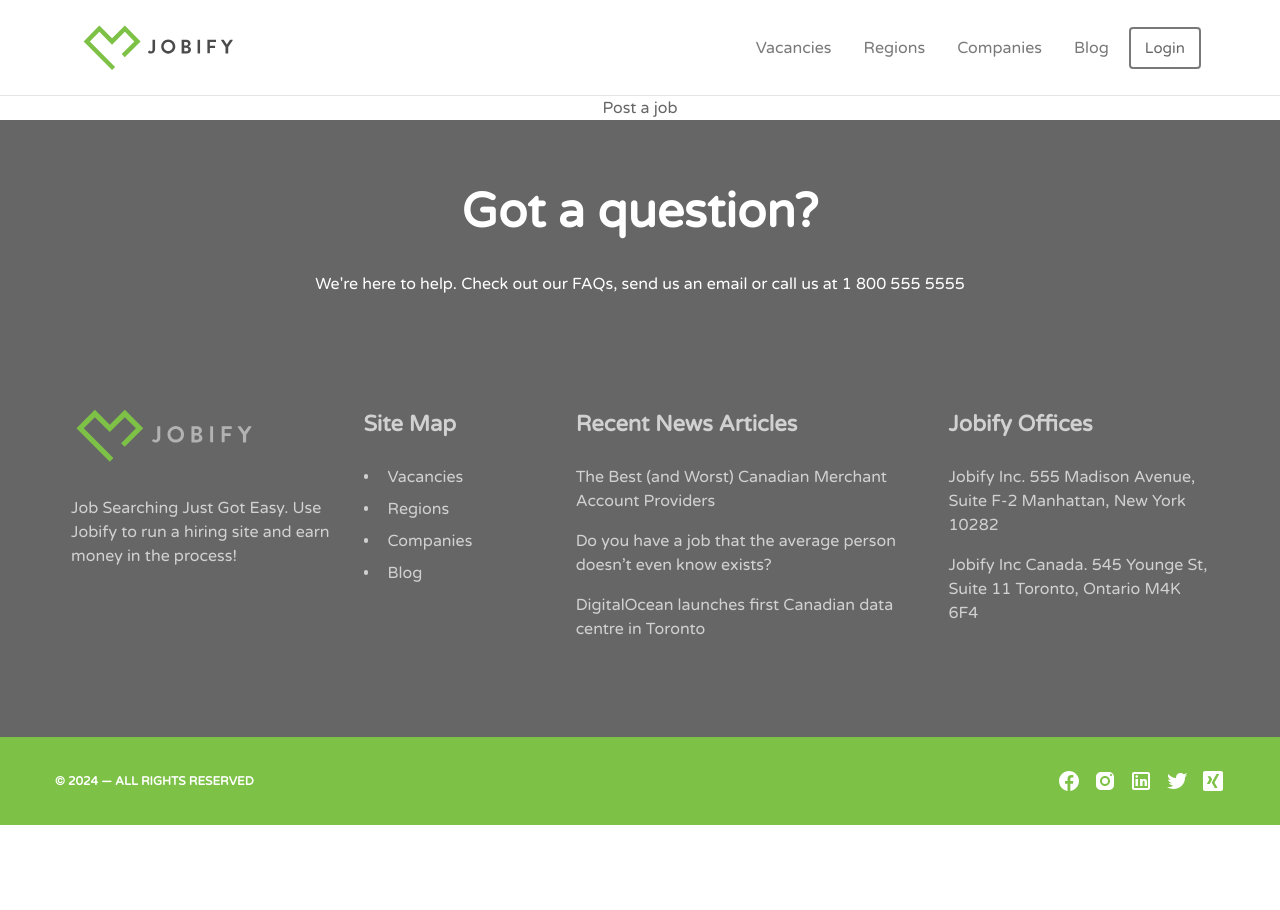
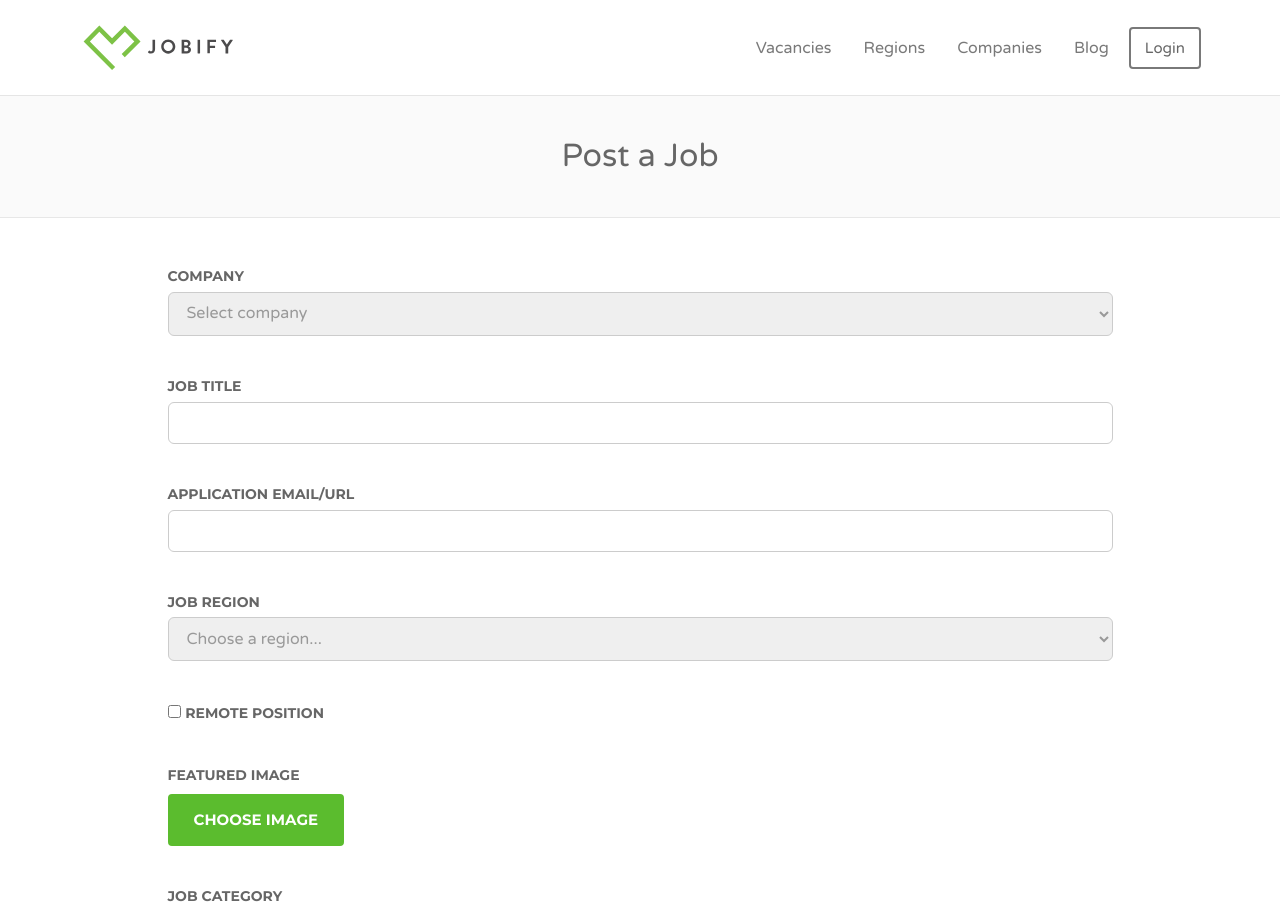
Before and after one commit to Ragima88/jobify, a React (Vite) app: page /post-a-job in a window 1280 px wide. Shown: the top 910 px of the page. Before the commit the page ends 825 px from the top, so only its background shows below. Built offline with nearby package versions, Linux system fonts and the light colour scheme.

Commit message:
Post a job completed

```diff
--- /dev/null
+++ b/src/pages/PostJob/PostJob.jsx
@@ -0,0 +1,73 @@
+import Section from "../../components/Section/Section";
+import "./post-job.scss";
+
+const PostJob = () => {
+  return (
+    <div className="post-job-page">
+      <Section className={"post-job-heading-section"}>
+        <h1>Post a Job</h1>
+      </Section>
+      <Section className={"post-job-form-section"}>
+        <form>
+          <div className="form-div">
+            <label for="company">Company</label>
+            <select name="company" id="company">
+              <option value="">Select company</option>
+            </select>
+          </div>
+          <div className="form-div">
+            <label htmlFor="job-title">Job title</label>
+            <input type="text" id="job-title" />
+          </div>
+          <div className="form-div">
+            <label htmlFor="email"> Application email/url</label>
+            <input type="email" id="email" />
+          </div>
+          <div className="form-div">
+            <label for="region">Job region</label>
+            <select name="region" id="region">
+              <option value="">Choose a region...</option>
+            </select>
+          </div>
+          <div className="form-checkbox">
+            <input type="checkbox" id="checkbox" />
+            <label htmlFor="checkbox">Remote position</label>
+          </div>
+          <div className="form-fail">
+            <label htmlFor="featured">Featured image</label>
+            <input type="fail" id="featured" value={"Choose image"} />
+          </div>
+          <div className="form-div">
+            <label for="category">Job category</label>
+            <select name="category" id="category">
+              <option value="">Choose a category...</option>
+            </select>
+          </div>
+          <div className="form-textarea">
+            <label htmlFor="desc">Description</label>
+            <textarea name="desc" id="desc"></textarea>
+          </div>
+          <div className="form-fail">
+            <label htmlFor="logo">Logo</label>
+            <input type="fail" id="logo" value={"Choose image"} />
+          </div>
+          <div className="form-div">
+            <label htmlFor="salary">Salary</label>
+            <input type="text" id="salary" />
+          </div>
+          <h2>Company Details</h2>
+          <div className="form-textarea">
+            <label htmlFor="company-desc">Description</label>
+            <textarea name="company-desc" id="company-desc"></textarea>
+          </div>
+          <div className="form-div">
+            <label htmlFor="facebook">Facebook username</label>
+            <input type="text" id="facebook" />
+          </div>
+          <input className="submit" type="submit" value={"Save"} />
+        </form>
+      </Section>
+    </div>
+  );
+};
+export default PostJob;
--- /dev/null
+++ b/src/pages/PostJob/post-job.scss
@@ -0,0 +1,134 @@
+@import "../../styles/mixins";
+@import "../../styles/colors";
+.post-job-page {
+  @include flex(column, center, center);
+  .post-job-heading-section {
+    background-color: #fafafa;
+    border-bottom: 1px solid rgba(204, 204, 204, 0.41);
+
+    &-in {
+      padding: 2.5rem 0;
+      h1 {
+        font-size: 2rem;
+        line-height: 1.3;
+        font-weight: 400;
+      }
+    }
+  }
+  .post-job-form-section {
+    &-in {
+      @include flex(column, center, flex-start);
+      padding: 3rem 0;
+      form {
+        h2 {
+          font-size: 23px;
+          font-weight: 400;
+          margin-bottom: 40px;
+          line-height: 1.5;
+        }
+        .submit {
+          font-family: "Montserrat";
+          font-size: 18px;
+          font-weight: 700;
+          text-transform: uppercase;
+          text-align: center;
+          padding: 20px 50px;
+          border: 2px solid #5bbc2e;
+          border-radius: 4px;
+          color: #fff;
+          background-color: #5bbc2e;
+          width: 223px;
+          transition: all 0.3s ease;
+          &:hover {
+            background-color: #fff;
+            color: #5bbc2e;
+          }
+        }
+        .form-div {
+          @include flex(column, flex-start, center);
+          label {
+            font-family: "Montserrat";
+            font-size: 0.875rem;
+            font-weight: 700;
+            text-transform: uppercase;
+            margin-bottom: 0.3rem;
+          }
+          input,
+          select,
+          textarea {
+            margin-bottom: 40px;
+          }
+          input,
+          select {
+            width: 945px;
+            padding: 10px 14px;
+            font-weight: 400;
+            line-height: 1;
+            font-size: 1rem;
+            border: 1px solid #ccc;
+            border-radius: 0.375rem;
+            color: #999999;
+          }
+        }
+        .form-checkbox {
+          margin-bottom: 40px;
+          input {
+            margin-right: 0.3rem;
+          }
+          label {
+            font-family: "Montserrat";
+            font-size: 0.875rem;
+            font-weight: 700;
+            text-transform: uppercase;
+          }
+        }
+        .form-fail {
+          @include flex(column, flex-start, center);
+          margin-bottom: 40px;
+          label {
+            font-family: "Montserrat";
+            font-size: 0.875rem;
+            font-weight: 700;
+            text-transform: uppercase;
+            margin-bottom: 0.5rem;
+          }
+          input {
+            font-size: 15px;
+            padding: 14px 24px;
+            font-family: "Montserrat";
+            font-weight: 700;
+            line-height: 1.3;
+            text-transform: uppercase;
+            background-color: #5bbc2e;
+            color: #fff;
+            border: 2px solid #5bbc2e;
+            border-radius: 0.25rem;
+            width: 176px;
+            text-align: center;
+            transition: all 0.3s ease;
+            &:hover {
+              background-color: #fff;
+              color: #5bbc2e;
+            }
+          }
+        }
+        .form-textarea {
+          @include flex(column, flex-start, center);
+          margin-bottom: 40px;
+          label {
+            font-family: "Montserrat";
+            font-size: 0.875rem;
+            font-weight: 700;
+            text-transform: uppercase;
+            margin-bottom: 0.5rem;
+          }
+          textarea {
+            width: 945px;
+            height: 240px;
+            border: 1px solid #ccc;
+          }
+        }
+      }
+    }
+  }
+}
--- a/src/routing/AppRouter.jsx
+++ b/src/routing/AppRouter.jsx
@@ -9,6 +9,7 @@ import Root from "../pages/Root/Root";
 import Listing from "../pages/Listing/Listing";
 import Login from "./../pages/Login/Login";
 import Pricing from "../pages/Pricing/Pricing";
+import PostJob from "../pages/PostJob/PostJob";
 
 const router = createBrowserRouter([
   {
@@ -52,7 +53,7 @@ const router = createBrowserRouter([
       },
       {
         path: "/post-a-job",
-        element: <p>Post a job</p>,
+        element: <PostJob />,
       },
       {
         path: "/pricing",
```
